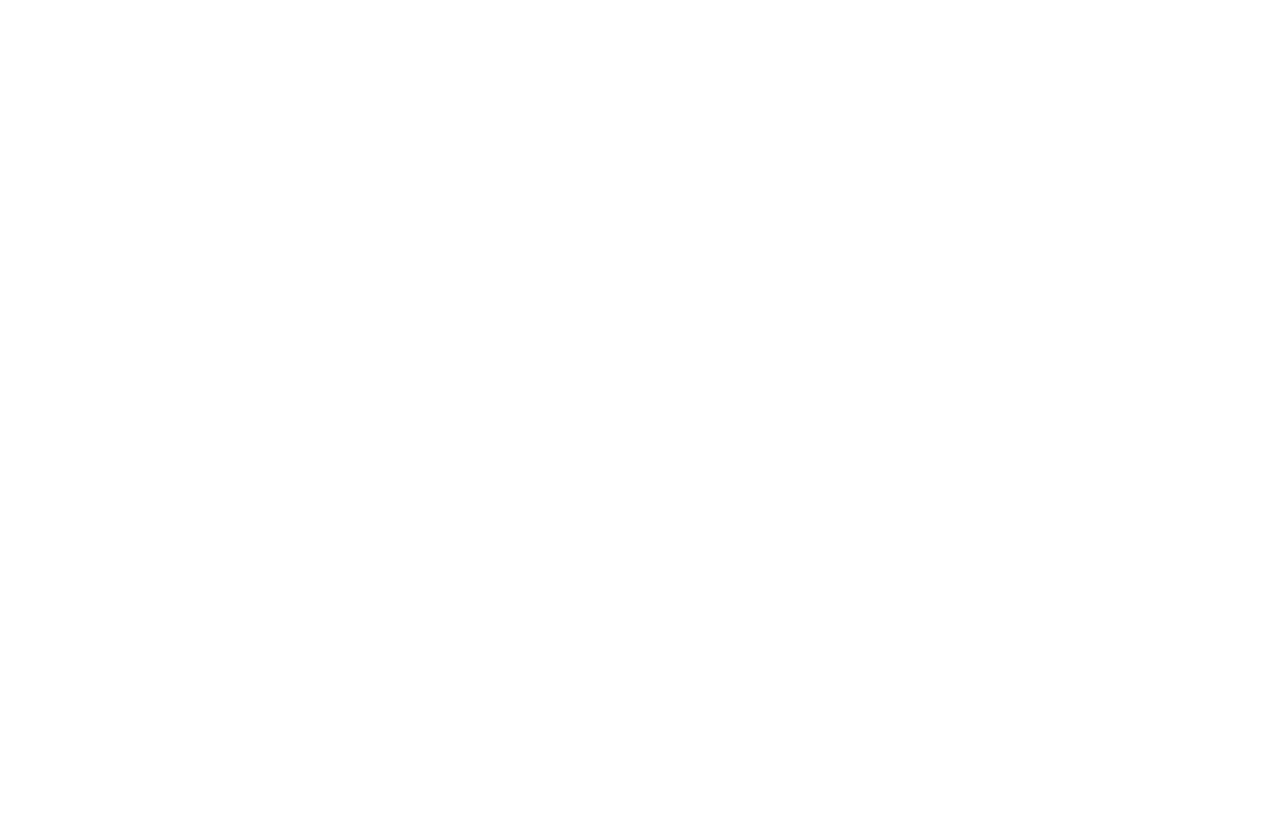
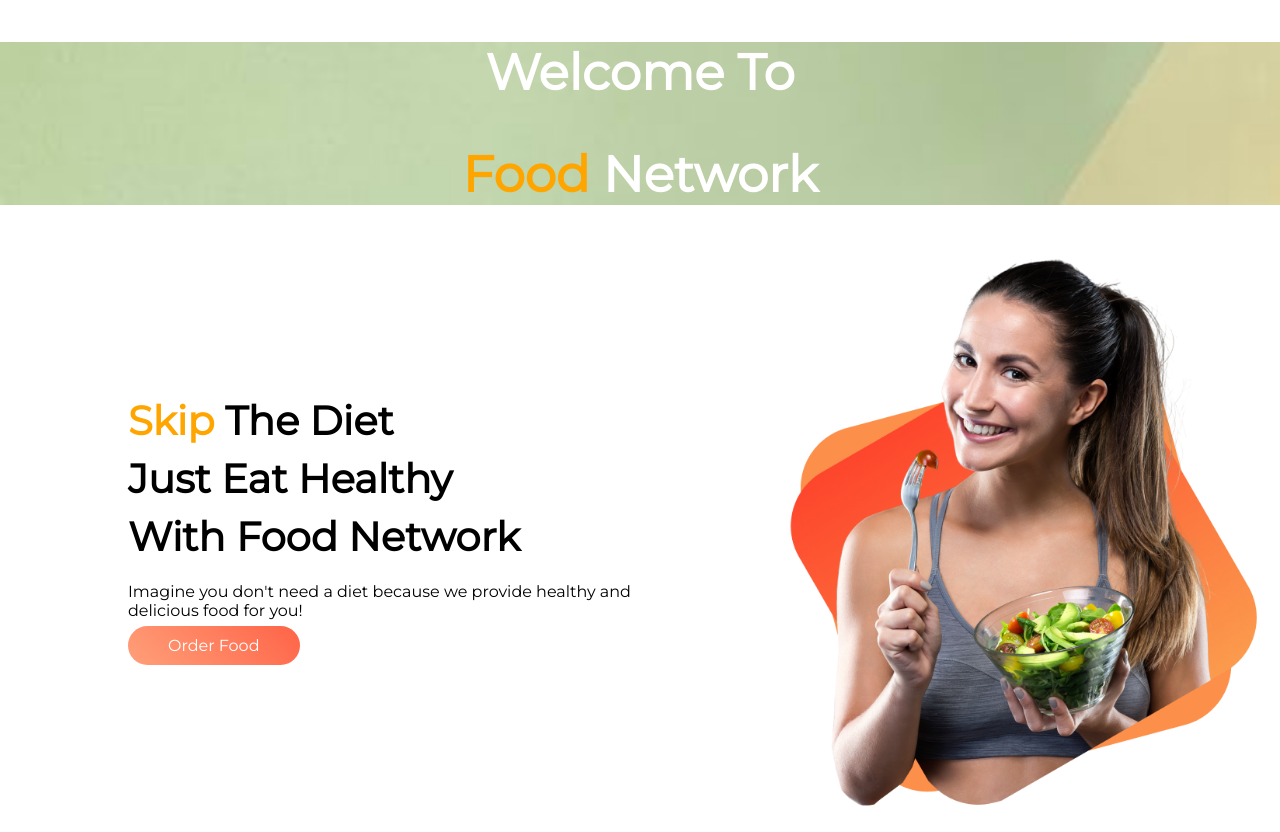
Before and after one commit to Amubasshir/food-network, a plain HTML site: page index.html in a window 1280 px wide. Before the commit the page ends 800 px from the top, so only its background shows below. Drawn offline with Linux system fonts and the light colour scheme.

Commit message:
first&second-top-banner

```diff
--- a/index.html
+++ b/index.html
@@ -6,10 +6,36 @@
  <meta http-equiv="X-UA-Compatible" content="IE=edge">
  <meta name="viewport" content="width=device-width, initial-scale=1.0">
  <title>Food Network</title>
+ <link rel="preconnect" href="https://fonts.googleapis.com">
+ <link rel="preconnect" href="https://fonts.gstatic.com" crossorigin>
+ <link href="https://fonts.googleapis.com/css2?family=Montserrat&display=swap" rel="stylesheet">
  <link rel="stylesheet" href="style.css">
 </head>
 
 <body>
+ <!-- start of first-top-baner -->
+ <section class="first-top-baner">
+  <div>
+   <h1>Welcome To</h1>
+   <h1><span>Food</span> Network</h1>
+  </div>
+ </section>
+ <!-- end of first-top-baner -->
+
+ <!-- start of second-top-baner -->
+ <section class="second-top-banner">
+  <div class="half-width new">
+   <h2><span>Skip </span> The Diet</h2>
+   <h2>Just Eat Healthy</h2>
+   <h2>With Food Network</h2>
+   <p>Imagine you don't need a diet because we provide healthy and delicious food for you!</p>
+   <a class="order-button" target="_blank" href="https://www.foodpanda.com.bd/">Order Food</a>
+  </div>
+  <div class="half-width">
+   <img src="images/female/Group 8425.png" alt="model-pic">
+  </div>
+ </section>
+ <!-- start of second-top-baner -->
 
 </body>
 
--- a/style.css
+++ b/style.css
@@ -0,0 +1,47 @@
+body{
+ font-family: 'Montserrat', sans-serif;
+ padding: 0%;
+ margin: 0%;
+}
+.first-top-baner{
+ background-image: url(images/sample4.jpg);
+ background-repeat: no-repeat;
+ background-size: cover;
+text-align: center;
+}
+h1{
+ font-size: 50px;
+ font-weight: 700;
+ color: white;
+}
+h1 span{
+ color: orange;
+}
+.half-width{
+ float: left;
+ width: 40%;
+ margin-left: 10%;
+ align-items: center;
+}
+.new{
+ padding-top: 10%;
+
+}
+.half-width img{
+ width: 100%;
+}
+h2{
+ font-size: 40px;
+ line-height: 25px;
+}
+h2 span{
+ color: orange;
+}
+.order-button{
+ text-decoration: none;
+ background: linear-gradient(45deg, lightsalmon, tomato);
+ padding: 10px 40px;
+ border-radius: 30px;
+ color: white;
+ font-weight: 400;
+}
```
Also changed, not shown: images/photo-1504674900247-0877df9cc836.jpg (added), images/sample3.jpg (added), images/sample4.jpg (added).
